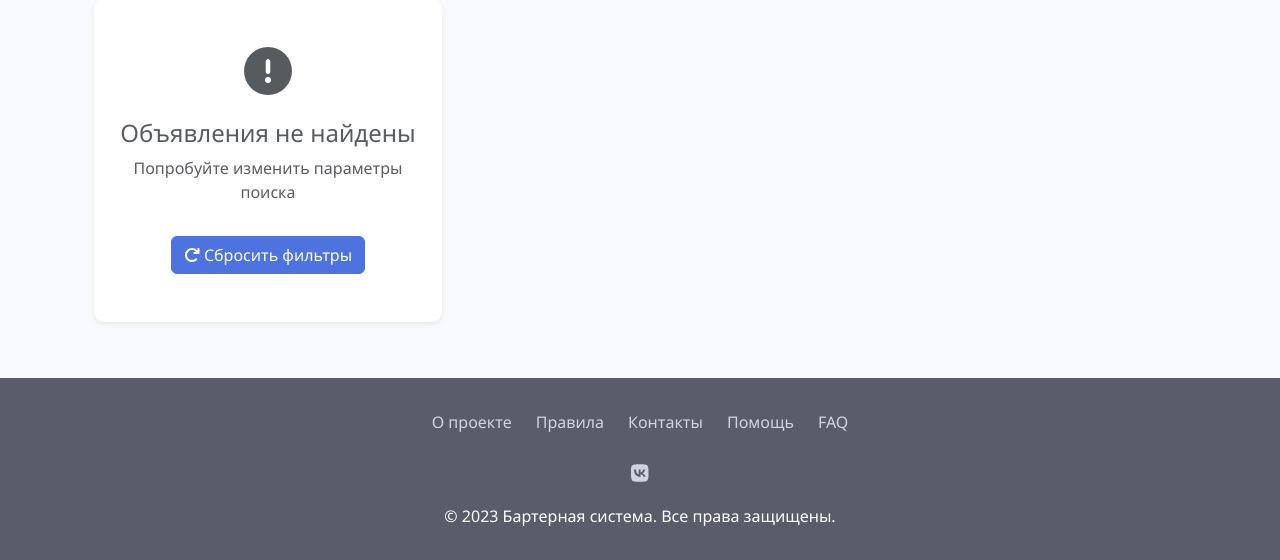
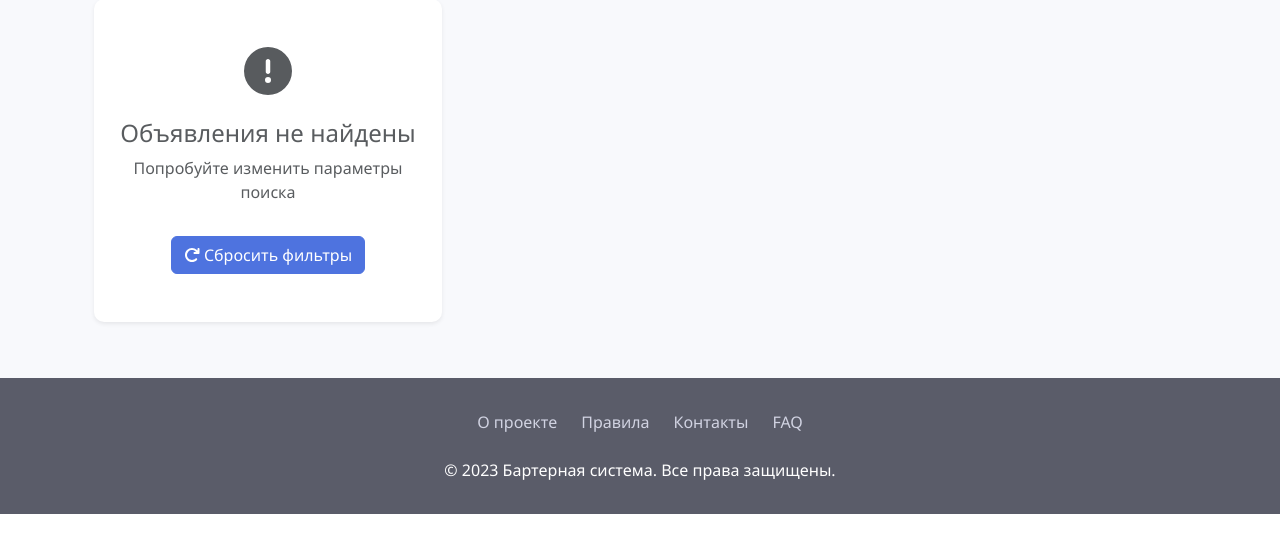
Before and after one commit to Maximkapp/test_task_django, a Django app: page /?next=/ads/1/edit/ in a window 1280 px wide. Shown: the part 380-940 px from the top of the page. After the commit the page ends 894 px from the top, so only its background shows below. Run offline with Django 5.2, Linux system fonts and the light colour scheme; data that the repository does not hold is empty.

Commit message:
Update base.html
футор переделан

```diff
--- a/test_task/templates/base.html
+++ b/test_task/templates/base.html
@@ -219,11 +219,7 @@
                     <a href="{% url 'about' %}">О проекте</a>
                     <a href="{% url 'rules' %}">Правила</a>
                     <a href="{% url 'contacts' %}">Контакты</a>
-                    <a href="{% url 'help' %}">Помощь</a>
                     <a href="{% url 'faq' %}">FAQ</a>
-                </div>
-                <div class="social-icons mb-3">
-                    <a href="#"><i class="fab fa-vk"></i></a>
                 </div>
                 <p class="mb-0">&copy; 2023 Бартерная система. Все права защищены.</p>
             </div>
```
